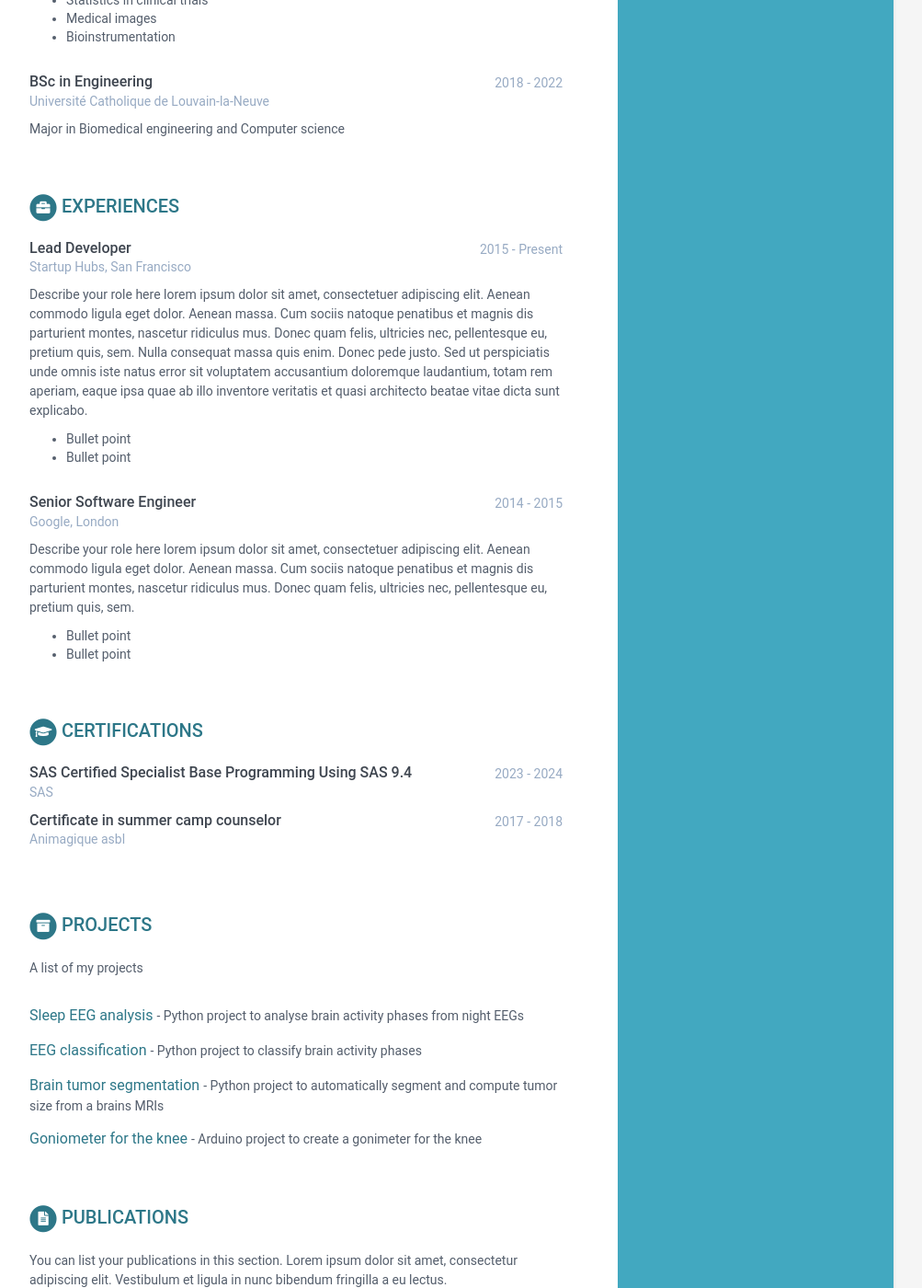
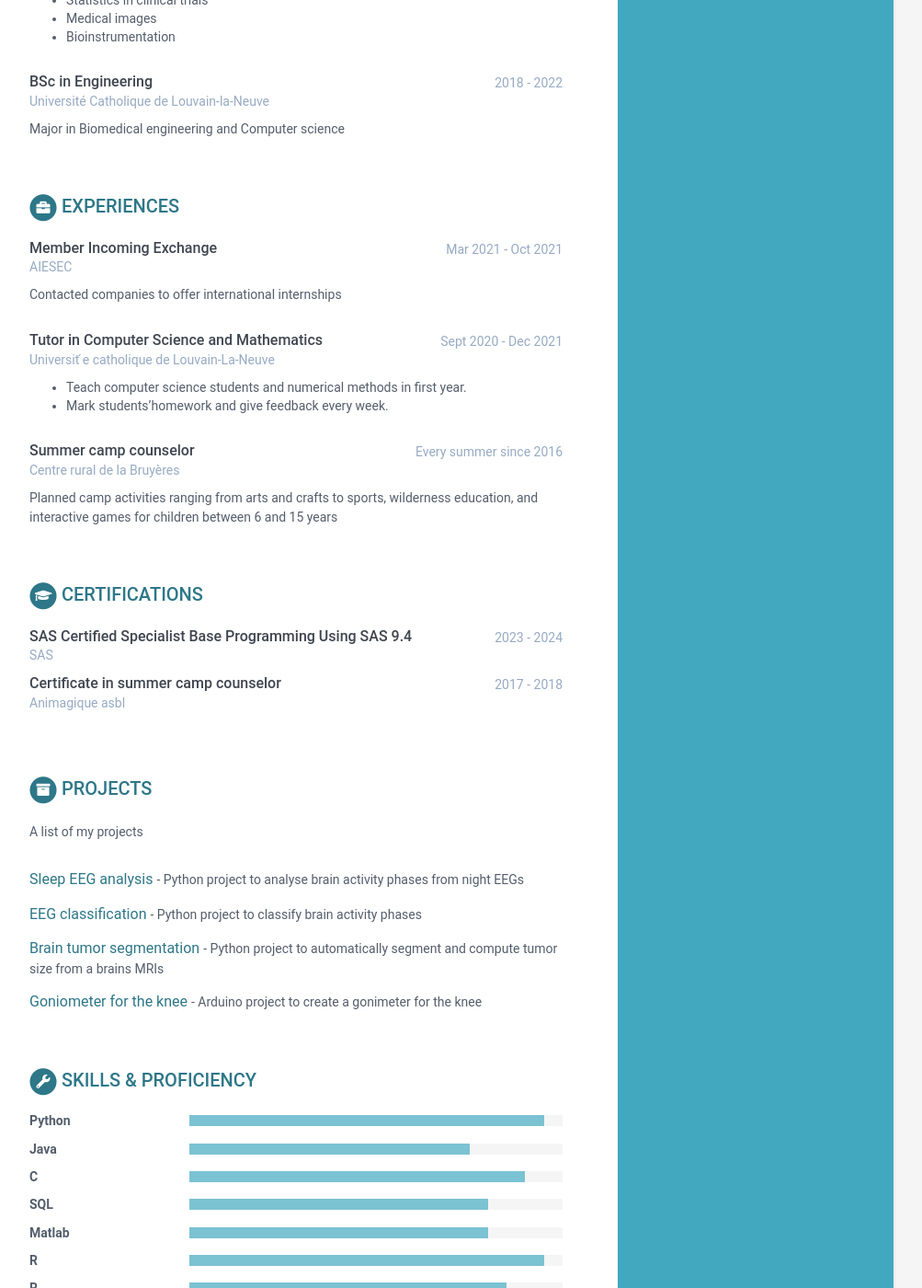
Before and after one commit to gdeside/CV, a Jekyll site: the page built from index.html, in a window 1280 px wide and 1400 px high, scrolled down 1156 px. Shown: the whole window at 92% size, without its empty margins (168-1171 px from the left). Built offline with Jekyll 4.4.1, drawn with Linux system fonts in a browser that asks for light colours; some of the changed text lies outside the part shown.

Commit message:
update skills + experience

```diff
--- a/_data/data.yml
+++ b/_data/data.yml
@@ -109,32 +109,22 @@ education:
 experiences:
     title: Experiences
     info:
-      - role: Lead Developer
-        time: 2015 - Present
-        company: Startup Hubs, San Francisco
+      - role: Member Incoming Exchange
+        time: Mar 2021 - Oct 2021
+        company: AIESEC
         details: |
-          Describe your role here lorem ipsum dolor sit amet, consectetuer
-          adipiscing elit. Aenean commodo ligula eget dolor. Aenean massa.
-          Cum sociis natoque penatibus et magnis dis parturient montes,
-          nascetur ridiculus mus. Donec quam felis, ultricies nec,
-          pellentesque eu, pretium quis, sem. Nulla consequat massa quis
-          enim. Donec pede justo. Sed ut perspiciatis unde omnis iste natus
-          error sit voluptatem accusantium doloremque laudantium, totam rem
-          aperiam, eaque ipsa quae ab illo inventore veritatis et quasi
-          architecto beatae vitae dicta sunt explicabo.
-            - Bullet point
-            - Bullet point
-      - role: Senior Software Engineer
-        time: 2014 - 2015
-        company: Google, London
+          Contacted companies to offer international internships
+      - role: Tutor in Computer Science and Mathematics
+        time: Sept 2020 - Dec 2021
+        company: Universit ́e catholique de Louvain-La-Neuve
         details: |
-          Describe your role here lorem ipsum dolor sit amet, consectetuer
-          adipiscing elit. Aenean commodo ligula eget dolor. Aenean massa.
-          Cum sociis natoque penatibus et magnis dis parturient montes,
-          nascetur ridiculus mus. Donec quam felis, ultricies nec,
-          pellentesque eu, pretium quis, sem.
-            - Bullet point
-            - Bullet point
+          - Teach computer science students and numerical methods in first year.
+          - Mark students’homework and give feedback every week.
+      - role: Summer camp counselor
+        time: Every summer since 2016
+        company: Centre rural de la Bruyères
+        details: |
+           Planned camp activities ranging from arts and crafts to sports, wilderness education, and interactive games for children between 6 and 15 years
 
 certifications:
       title: Certifications
@@ -175,29 +165,35 @@ projects:
 
 
 
-publications:
-    title: Publications
-    intro: |
-      You can list your publications in this section. Lorem ipsum dolor sit
-      amet, consectetur adipiscing elit. Vestibulum et ligula in nunc
-      bibendum fringilla a eu lectus.
-    papers:
-      - title: The Art of Computer Programming
-        link: "#"
-        authors: Donald E. Knuth
-        conference: Addison-Wesley, 1968
+#publications:
+#    title: Publications
+#    intro: |
+#      You can list your publications in this section. Lorem ipsum dolor sit
+#      amet, consectetur adipiscing elit. Vestibulum et ligula in nunc
+#      bibendum fringilla a eu lectus.
+#    papers:
+#      - title: The Art of Computer Programming
+#        link: "#"
+#        authors: Donald E. Knuth
+#        conference: Addison-Wesley, 1968
 skills:
     title: Skills &amp; Proficiency
 
     toolset:
       - name: Python
-        level: 98%
+        level: 95%
 
       - name: Java
         level: 75%
 
       - name: C
-        level: 98%
+        level: 90%
+
+      - name: SQL
+        level: 80%
+
+      - name: Matlab
+        level: 80%
 
       - name: R
         level: 95%
@@ -206,6 +202,17 @@ skills:
         level: 85%
 
       - name: Office
-        level: 60%
+        level: 80%
 
+      - name: Git and GitHub
+        level: 80%
+
+      - name:  LaTeX
+        level: 80%
+
+      - name: Arduino
+        level: 70%
+
+      - name: Raspberry Pi
+        level: 70%
 footer: >
```
